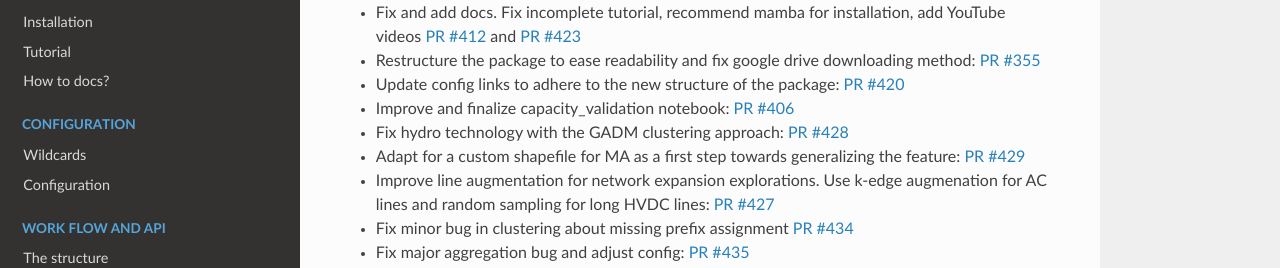
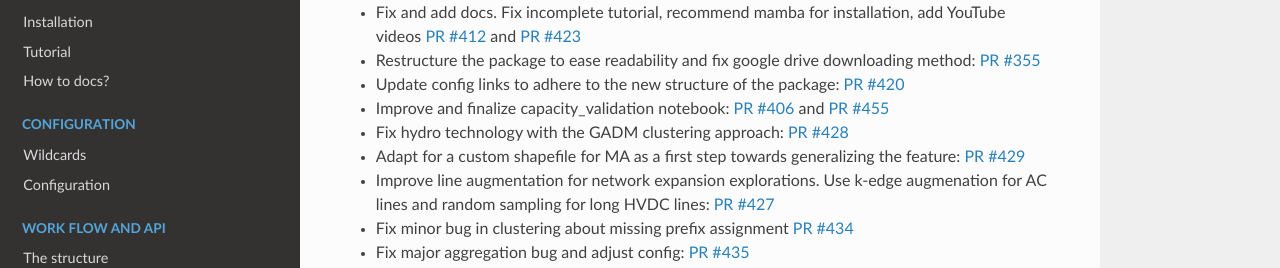
Before and after one commit to pypsa-meets-earth/pypsa-earth, a Sphinx documentation site: the page built from doc/release_notes.rst, in a window 1280 px wide and 900 px high, scrolled down 1088 px. Shown: the part 159-427 px from the top of the window. Built offline with Sphinx 7.4.7 and the Read the Docs theme 2.0.0, drawn with Linux system fonts in a browser that asks for light colours; pages that are not in the unit, such as notebooks, are missing from menus.

Commit message:
Update release_notes

```diff
--- a/doc/release_notes.rst
+++ b/doc/release_notes.rst
@@ -93,7 +93,7 @@ Upcoming Release
 
 * Update config links to adhere to the new structure of the package: `PR #420 <https://github.com/pypsa-meets-africa/pypsa-africa/pull/420>`_
 
-* Improve and finalize capacity_validation notebook: `PR #406 <https://github.com/pypsa-meets-africa/pypsa-africa/pull/406>`_
+* Improve and finalize capacity_validation notebook: `PR #406 <https://github.com/pypsa-meets-africa/pypsa-africa/pull/406>`_ and `PR #455 <https://github.com/pypsa-meets-africa/pypsa-africa/pull/455>`_
 
 * Fix hydro technology with the GADM clustering approach: `PR #428 <https://github.com/pypsa-meets-africa/pypsa-africa/pull/428>`_
 
```
